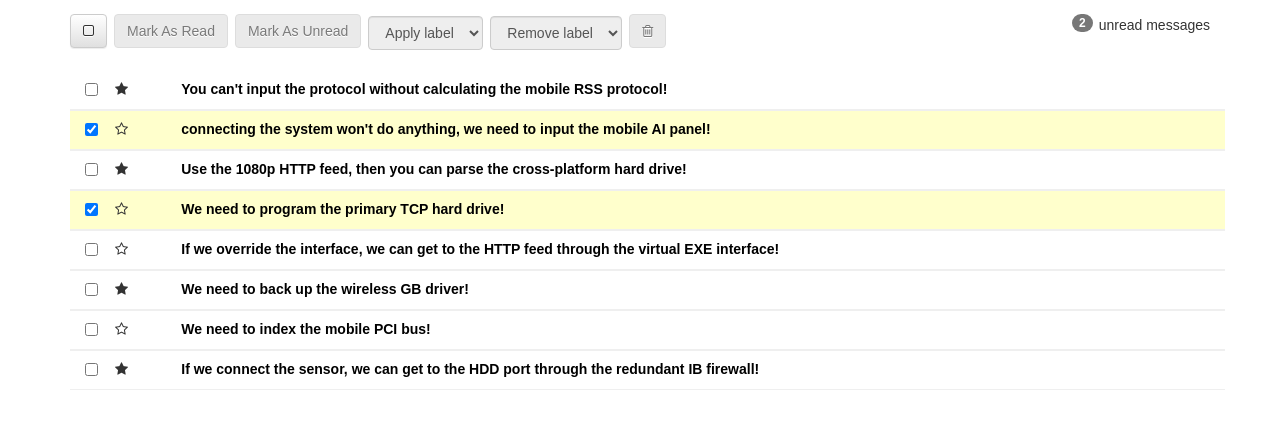
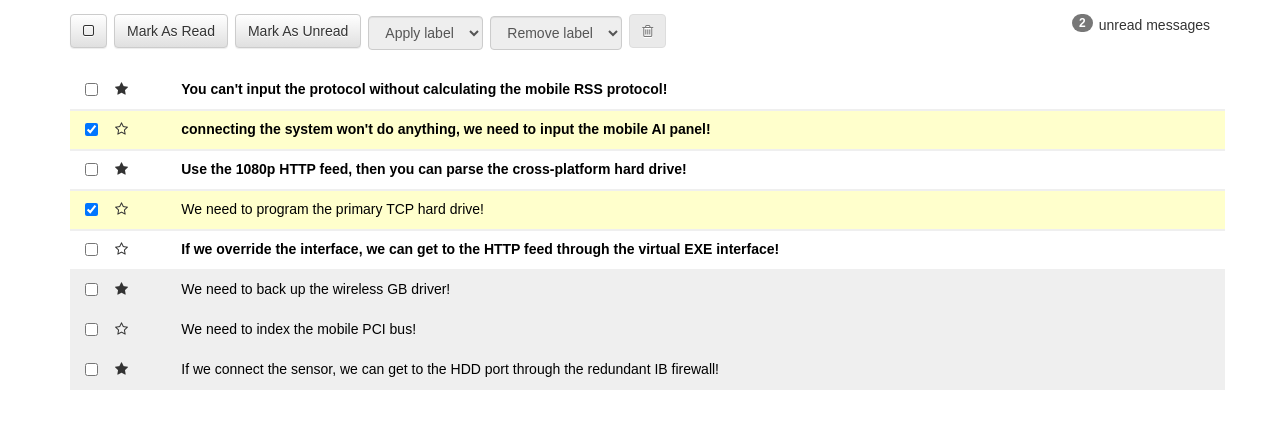
Before and after one commit to kenkotch/react-inbox, a React (Create React App) app: page / in a window 1280 px wide. Shown: the top 428 px of the page. Built offline with nearby package versions, Linux system fonts and the light colour scheme.

Commit message:
read class working

```diff
--- a/src/components/App.js
+++ b/src/components/App.js
@@ -30,10 +30,30 @@ class App extends Component {
     this.toggleProperty(message, 'starred')
   }
 
+  markAsRead() {
+    this.setState({
+      messages: this.state.messages.map(message => (
+        message.selected ? { ...message, read: true } : message
+      ))
+    })
+  }
+
+  markAsUnread() {
+    this.setState({
+      messages: this.state.messages.map(message => (
+        message.selected ? { ...message, read: false } : message
+      ))
+    })
+  }
+
   render() {
     return (
       <div className='container'>
-        <Toolbar />
+        <Toolbar
+          messages={ this.state.messages }
+          markAsRead={ this.markAsRead.bind(this) }
+          markAsUnread={ this.markAsUnread.bind(this) }
+        />
         <MessageList
           messages={ this.state.messages }
           toggleSelected={ this.toggleSelected.bind(this) }
--- a/src/components/Message.js
+++ b/src/components/Message.js
@@ -8,6 +8,7 @@ const Message = ({
 
   const selectedClass = message.selected ? 'selected' : ''
   const starClass = message.starred ? 'fa-star' : 'fa-star-o'
+  const readClass = message.read ? 'read' : 'unread'
 
   const starMessage = (e) => {
     e.stopPropagation()
@@ -15,7 +16,7 @@ const Message = ({
   }
 
   return (
-    <div className={`row message unread ${ selectedClass }`}>
+    <div className={`row message ${ readClass } ${ selectedClass }`}>
       <div className="col-xs-1">
         <div className="row">
           <div className="col-xs-2" onClick={ () => toggleSelected(message) }>
--- a/src/components/Toolbar.js
+++ b/src/components/Toolbar.js
@@ -2,8 +2,25 @@ import React from 'react'
 
 const Toolbar = ({
   messages,
-  toggleSelected
+  markAsRead,
+  markAsUnread
 }) => {
+
+  const selectedCount = messages.filter(message => message.selected).length
+  // console.log('selectedCount: ', selectedCount)
+  // const unreadCount = messages.filter(message => !message.read).length
+  //
+  // switch (selectedCount) {
+  //   case 0:
+  //     selectAllClass = 'fa-square-o'
+  //     break
+  //   case messages.length:
+  //     selectAllClass = 'fa-check-square-o'
+  //     break
+  //   default:
+  //     selectedClass = 'fa-minus-square-o'
+  // }
+
   return (
     <div className="row toolbar">
       <div className="col-md-12">
@@ -16,11 +33,11 @@ const Toolbar = ({
           <i className="fa fa-square-o"></i>
         </button>
 
-        <button className="btn btn-default" disabled="disabled">
+        <button className="btn btn-default" onClick={ markAsRead } disabled={ selectedCount === 0 }>
           Mark As Read
         </button>
 
-        <button className="btn btn-default" disabled="disabled">
+        <button className="btn btn-default" onClick={ markAsUnread } disabled={ selectedCount === 0 }>
           Mark As Unread
         </button>
 
```
